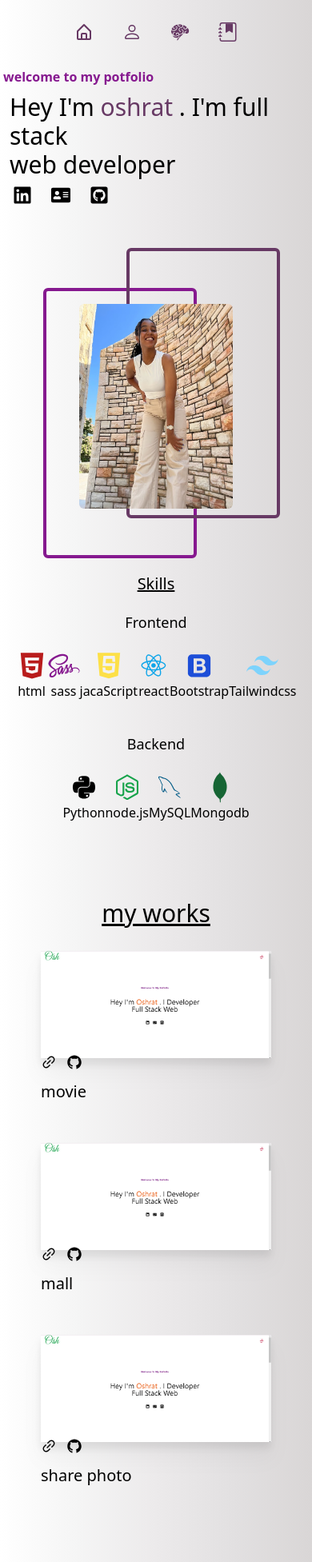
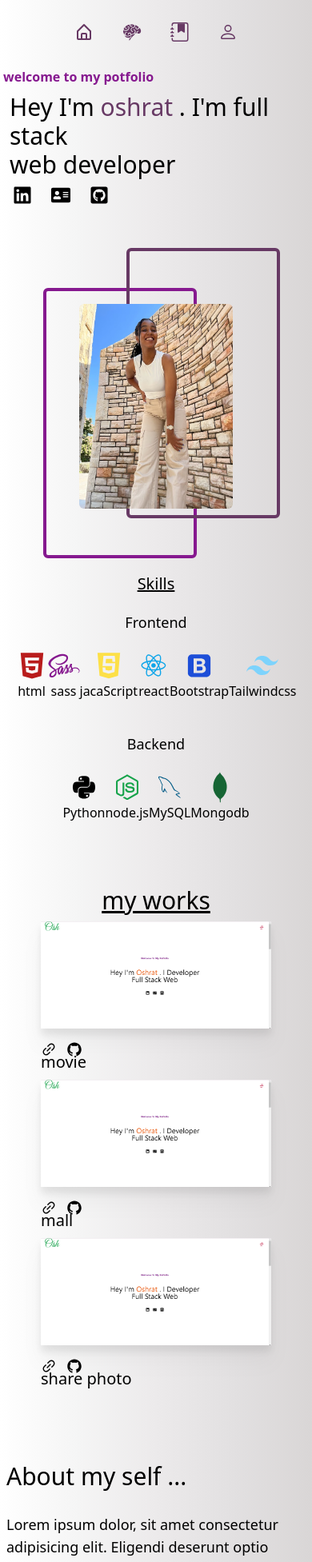
Before and after one commit to oshrat1508/portfolio-, a React (Create React App) app: page / in a window 390 px wide. Shown: the top 1953 px of the page at 80% size. Built offline with nearby package versions, Linux system fonts and the light colour scheme.

Commit message:
responsive

```diff
--- a/src/About/About.jsx
+++ b/src/About/About.jsx
@@ -7,7 +7,7 @@ export default function About() {
 
 
   return (
-    <section id='about' className=' h-[60vh] flex flex-col md:flex-row md:ml-36 mb-16 justify-center mt-32 md:mt-9 '>
+    <section id='about' className=' h-[60vh] flex flex-col md:flex-row md:ml-36 mb-16 justify-center mt-10 md:mt-9 '>
       <div className='md:w-[50%] w-screen flex flex-col'>
       <h1 className='text-3xl mb-5 ml-2'>About my self ...</h1>
       <div className= ' md:w-[70%]  p-2 md:p-0  flex flex-col justify-around  md:flex-row   '>
--- a/src/Nav/Nav.jsx
+++ b/src/Nav/Nav.jsx
@@ -18,9 +18,9 @@ export default function HeaderNav() {
 
       <ul className=" flex md:flex-col justify-center items-center fixed md:top-0 md:left-0 p-1 md:h-screen  md:w-32  ">
         <li className={listesponsive}><a href="#"><BiHomeAlt/></a> </li>
-        <li className={listesponsive}><a href="#about"><BsPerson/></a></li>
         <li className={listesponsive}> <a href="#skills"><GiBrain/> </a></li>
         <li className={listesponsive}><a href="#portfolio"><BsFillJournalBookmarkFill/> </a></li>
+        <li className={listesponsive}><a href="#about"><BsPerson/></a></li>
         {/* <li className={listesponsive}><GoMailRead/></li> */}
       </ul>
 </div>
--- a/src/Portfolio/Portfolio.jsx
+++ b/src/Portfolio/Portfolio.jsx
@@ -4,9 +4,9 @@ import p from "../assent/screenshot.png";
 
 export default function Portfolio() {
   return (
-    <section id="portfolio" className="w-full md:h-screen flex  items-center  flex-col pt-24 ">
+    <section id="portfolio" className="w-full flex  items-center  flex-col pt-20 mb-32 ">
       <h1 className="text-3xl underline"> my works</h1>
-      <div className="md:w-3/4 flex  flex-col md:flex-row justify-between h-full">
+      <div className="md:w-3/4 flex  flex-col md:flex-row justify-between ">
           <Project projectName='movie'  image={p} />
           <Project projectName='mall' image={p} />
           <Project projectName='share photo' image={p}/>
--- a/src/Portfolio/Project.jsx
+++ b/src/Portfolio/Project.jsx
@@ -2,7 +2,7 @@ import React from "react";
 import {AiOutlineLink ,AiFillGithub} from 'react-icons/ai'
 export default function Project(props) {
   return (
-    <div className="flex justify-between flex-wrap w-72 md:w-80 h-60">
+    <div className="flex justify-between flex-wrap w-72 md:w-80">
       <div className="flex items-center w-full h-0  mt-2 relative top-40 z-10">
           <AiOutlineLink size={20} className='mr-3'/>
           <AiFillGithub size={20}/>
```
